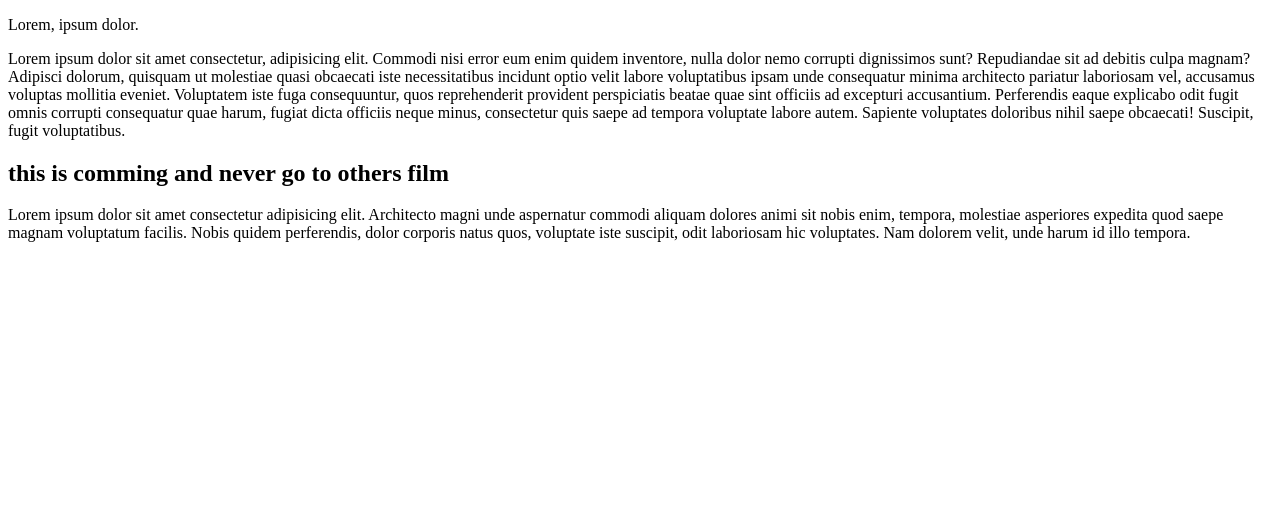
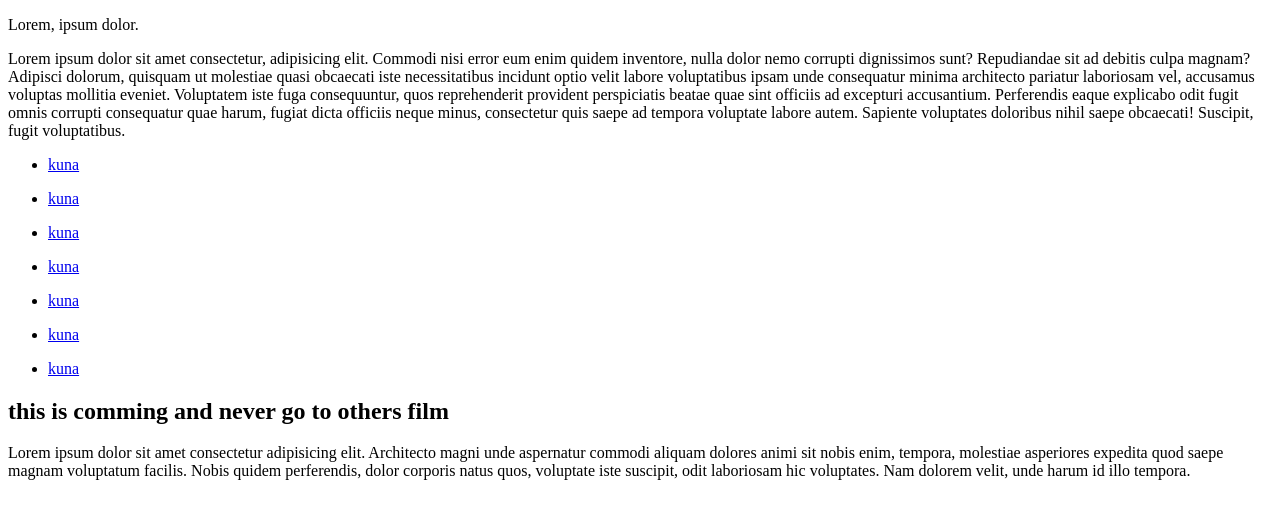
Before and after one commit to ranjitkuna/whatarepo, a plain HTML site: page index.html in a window 1280 px wide. Shown: the part 105-624 px from the top of the page. Drawn offline with Linux system fonts and the light colour scheme.

Commit message:
my commited message

```diff
--- a/index.html
+++ b/index.html
@@ -15,7 +15,13 @@
 <p>Lorem, ipsum dolor.</p>
 
 <p>Lorem ipsum dolor sit amet consectetur, adipisicing elit. Commodi nisi error eum enim quidem inventore, nulla dolor nemo corrupti dignissimos sunt? Repudiandae sit ad debitis culpa magnam? Adipisci dolorum, quisquam ut molestiae quasi obcaecati iste necessitatibus incidunt optio velit labore voluptatibus ipsam unde consequatur minima architecto pariatur laboriosam vel, accusamus voluptas mollitia eveniet. Voluptatem iste fuga consequuntur, quos reprehenderit provident perspiciatis beatae quae sint officiis ad excepturi accusantium. Perferendis eaque explicabo odit fugit omnis corrupti consequatur quae harum, fugiat dicta officiis neque minus, consectetur quis saepe ad tempora voluptate labore autem. Sapiente voluptates doloribus nihil saepe obcaecati! Suscipit, fugit voluptatibus.</p>
-
+<ul><li><a href="#">kuna</a></li></ul>
+<ul><li><a href="#">kuna</a></li></ul>
+<ul><li><a href="#">kuna</a></li></ul>
+<ul><li><a href="#">kuna</a></li></ul>
+<ul><li><a href="#">kuna</a></li></ul>
+<ul><li><a href="#">kuna</a></li></ul>
+<ul><li><a href="#">kuna</a></li></ul>
 
 <h2>this is comming and never go to others film</h2>
 <p>Lorem ipsum dolor sit amet consectetur adipisicing elit. Architecto magni unde aspernatur commodi aliquam dolores animi sit nobis enim, tempora, molestiae asperiores expedita quod saepe magnam voluptatum facilis. Nobis quidem perferendis, dolor corporis natus quos, voluptate iste suscipit, odit laboriosam hic voluptates. Nam dolorem velit, unde harum id illo tempora.</p>
```
